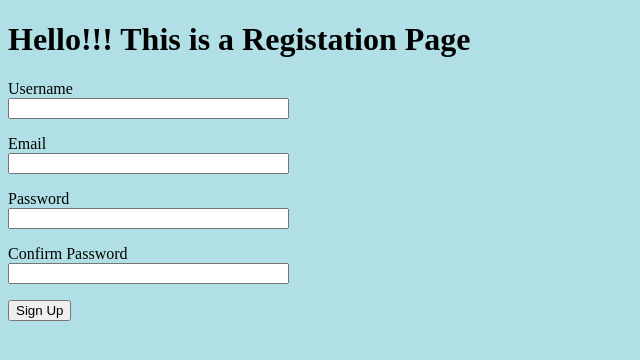
After one commit to Rohit0301/GetADoc-Flask, a Flask app: page /register in a window 1280 px wide. The commit adds this page. Shown: the top 360 px of the page, without its empty margins (0-640 px from the left). Run offline with Flask 2, Linux system fonts and the light colour scheme.

Commit message:
sign up form created

```diff
--- a/app.py
+++ b/app.py
@@ -1,6 +1,9 @@
-from flask import Flask, render_template, url_for
+from flask import Flask, render_template, url_for,request,flash,redirect
+from forms import RegistrationForm
 
 app = Flask(__name__)
+app.config['SECRET_KEY']='1299ed71343a314003fb6cc2df93fb2d'
+#protect from modifing cookies and cross site requests
 
 @app.route('/')
 def home():
@@ -9,5 +12,13 @@ def home():
 def about():
 	return render_template('about.html')
 
+@app.route('/register', methods=['GET', 'POST'])
+def register():
+	form=RegistrationForm()
+	if form.validate_on_submit():
+         flash('Congratulations, you are now a registered user!')
+         return redirect(url_for('home'))
+	return render_template('register.html',form=form)
+
 if __name__ == '__main__':
     app.run()
--- /dev/null
+++ b/forms.py
@@ -0,0 +1,11 @@
+from flask_wtf import FlaskForm
+from wtforms import Form,validators,StringField,PasswordField,BooleanField,SubmitField
+#from wtforms.validators import ValidationError,DataRequired,Email,EqualTo
+
+
+class RegistrationForm(FlaskForm):
+	username=StringField('Username',[validators.DataRequired()])
+	email=StringField('Email',[validators.DataRequired(),validators.Email()])
+	password=PasswordField('Password',[validators.DataRequired()])
+	confirmpassword=PasswordField('Confirm Password',[validators.DataRequired(),validators.EqualTo('password')])
+	submit=SubmitField('Sign Up')
--- a/static/css/aboutstyle.css
+++ b/static/css/aboutstyle.css
@@ -1,6 +1,3 @@
-body{
-    background-color: white;
-}
 
 h1{
     text-align: center;
--- a/static/css/style.css
+++ b/static/css/style.css
@@ -1,6 +1,4 @@
-body{
-    background-color: black;
-}
+
 
 h1{
     text-align: center;
--- a/templates/about.html
+++ b/templates/about.html
@@ -3,7 +3,7 @@
 <head>
     <meta charset="UTF-8">
     <meta name="viewport" content="width=device-width, initial-scale=1.0">
-    <link rel="stylesheet" href="{{ url_for('static', filename='css/aboutstyle.css') }}">
+  <!--  <link rel="stylesheet" href="{{ url_for('static', filename='css/aboutstyle.css') }}">-->
     <title>GetADoc - Book a Doctor</title>
 </head>
 <body>
--- a/templates/home.html
+++ b/templates/home.html
@@ -3,7 +3,7 @@
 <head>
     <meta charset="UTF-8">
     <meta name="viewport" content="width=device-width, initial-scale=1.0">
-    <link rel="stylesheet" href="{{ url_for('static', filename='css/style.css') }}">
+  <!--  <link rel="stylesheet" href="{{ url_for('static', filename='css/style.css') }}">-->
     <title>GetADoc - Book a Doctor</title>
 </head>
 <body>
--- /dev/null
+++ b/templates/register.html
@@ -0,0 +1,44 @@
+<!DOCTYPE html>
+<html lang="en">
+<head>
+    <meta charset="UTF-8">
+    <meta name="viewport" content="width=device-width, initial-scale=1.0">
+   <!-- <link rel="stylesheet" href="{{ url_for('static', filename='css/registerstyle.css') }}">-->
+    <title>GetADoc - Book a Doctor</title>
+</head>
+<body style="background-color:powderblue;">
+    <h1>Hello!!! This is a Registation Page</h1>
+    <form action="" method="post">
+        {{ form.hidden_tag() }}
+        <p>
+            {{ form.username.label }}<br>
+            {{ form.username(size=32) }}<br>
+            {% for error in form.username.errors %}
+            <span style="color: red;">[{{ error }}]</span>
+            {% endfor %}
+        </p>
+        <p>
+            {{ form.email.label }}<br>
+            {{ form.email(size=32) }}<br>
+            {% for error in form.email.errors %}
+            <span style="color: red;">[{{ error }}]</span>
+            {% endfor %}
+        </p>
+        <p>
+            {{ form.password.label }}<br>
+            {{ form.password(size=32) }}<br>
+            {% for error in form.password.errors %}
+            <span style="color: red;">[{{ error }}]</span>
+            {% endfor %}
+        </p>
+        <p>
+            {{ form.confirmpassword.label }}<br>
+            {{ form.confirmpassword(size=32) }}<br>
+            {% for error in form.confirmpassword.errors %}
+            <span style="color: red;">[{{ error }}]</span>
+            {% endfor %}
+        </p>
+        <p>{{ form.submit() }}</p>
+    </form>
+</body>
+</html>
```
Also changed, not shown: static/css/registerstyle.css (added), 1 other file.
